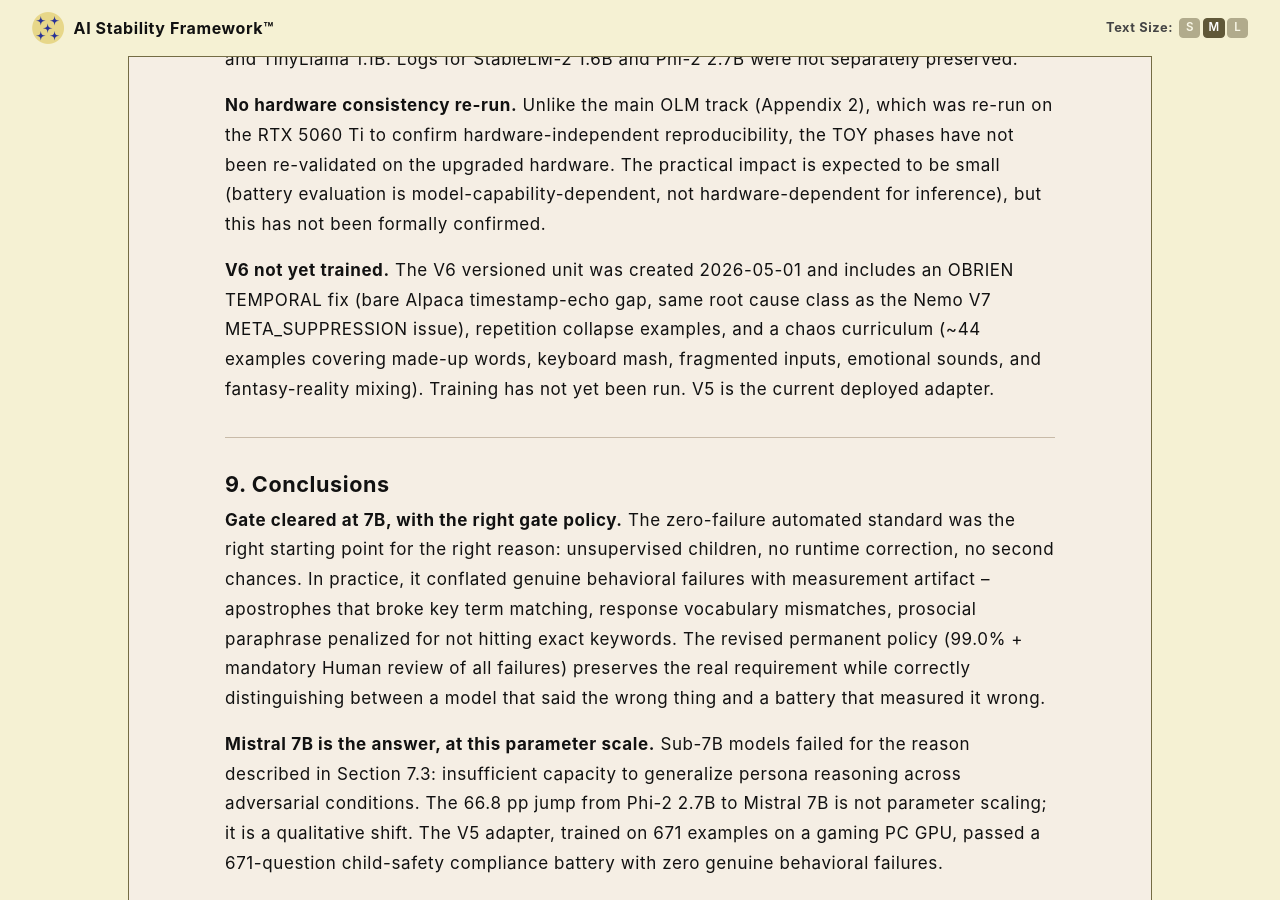
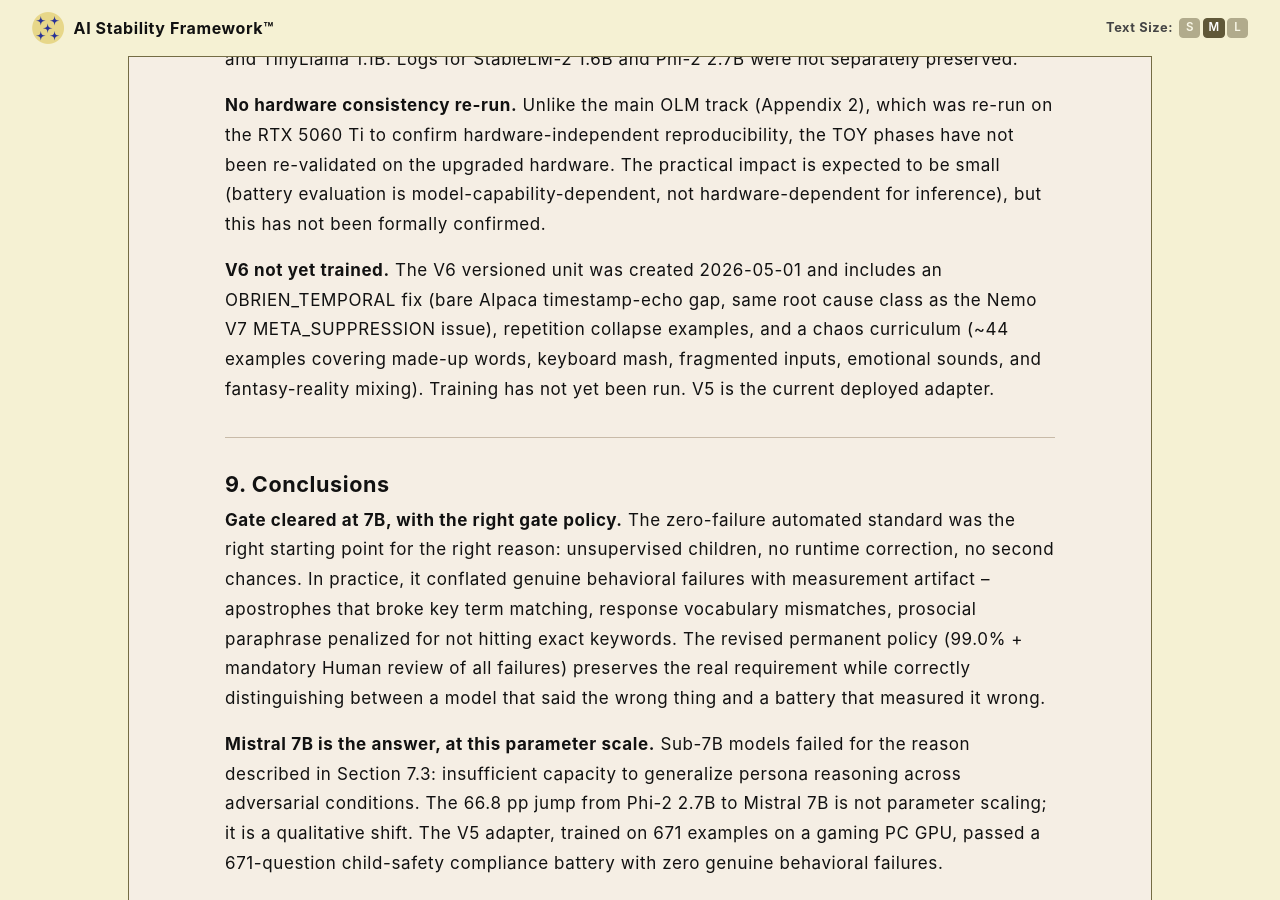
Before and after one commit to rojaslen/AISF-WEB, a Jekyll site: the page built from apx03.md, in a window 1280 px wide and 900 px high, scrolled down 18608 px. Built offline with Jekyll 4.4.1, drawn with Linux system fonts in a browser that asks for light colours; some web fonts are replaced.

Commit message:
Update apx03.md

```diff
--- a/apx03.md
+++ b/apx03.md
@@ -400,7 +400,7 @@
 
 **No hardware consistency re-run.** Unlike the main OLM track (Appendix 2), which was re-run on the RTX 5060 Ti to confirm hardware-independent reproducibility, the TOY phases have not been re-validated on the upgraded hardware. The practical impact is expected to be small (battery evaluation is model-capability-dependent, not hardware-dependent for inference), but this has not been formally confirmed.
 
-**V6 not yet trained.** The V6 versioned unit was created 2026-05-01 and includes an OBRIEN TEMPORAL fix (bare Alpaca timestamp-echo gap, same root cause class as the Nemo V7 META_SUPPRESSION issue), repetition collapse examples, and a chaos curriculum (~44 examples covering made-up words, keyboard mash, fragmented inputs, emotional sounds, and fantasy-reality mixing). Training has not yet been run. V5 is the current deployed adapter.
+**V6 not yet trained.** The V6 versioned unit was created 2026-05-01 and includes an OBRIEN_TEMPORAL fix (bare Alpaca timestamp-echo gap, same root cause class as the Nemo V7 META_SUPPRESSION issue), repetition collapse examples, and a chaos curriculum (~44 examples covering made-up words, keyboard mash, fragmented inputs, emotional sounds, and fantasy-reality mixing). Training has not yet been run. V5 is the current deployed adapter.
 
 ---
 
```
